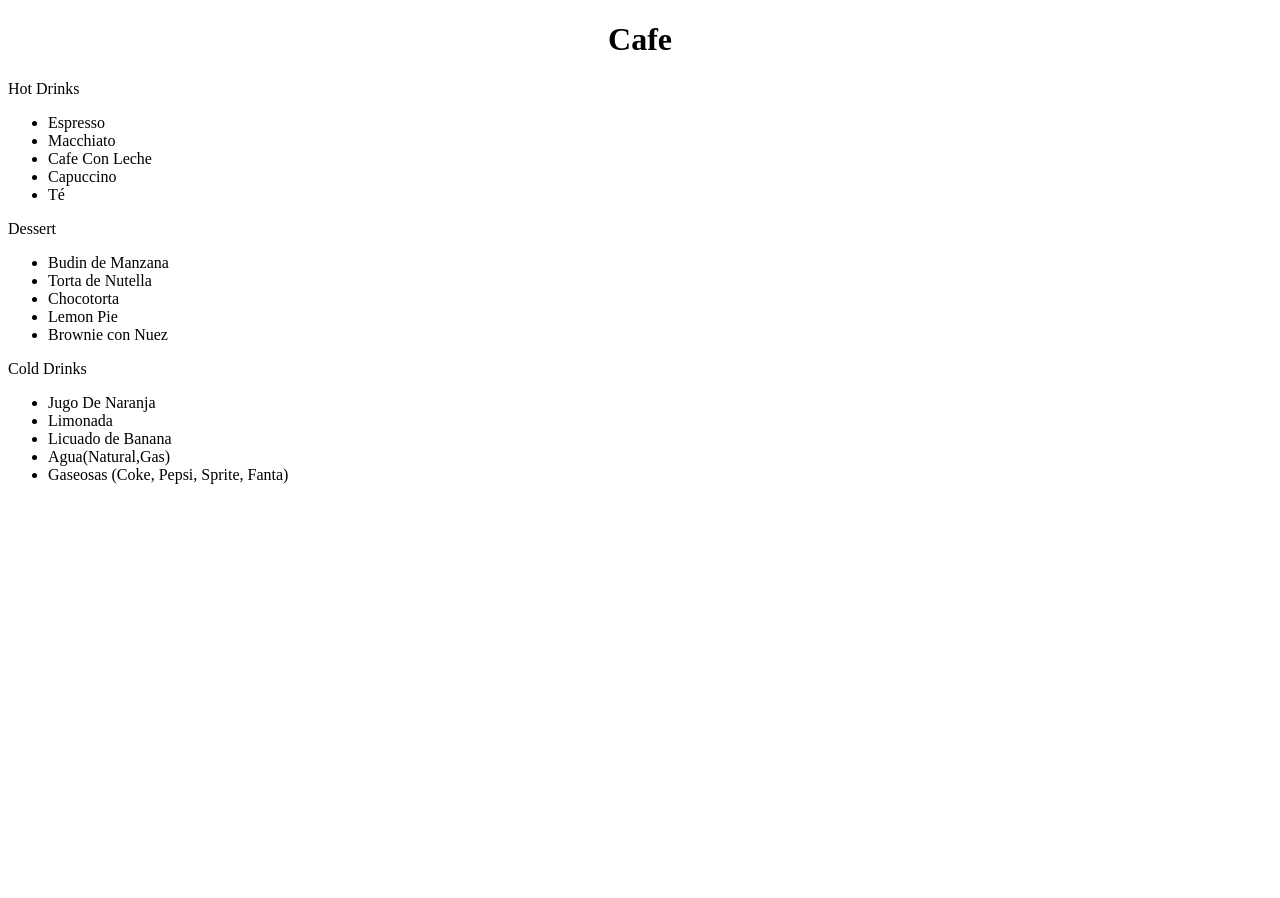
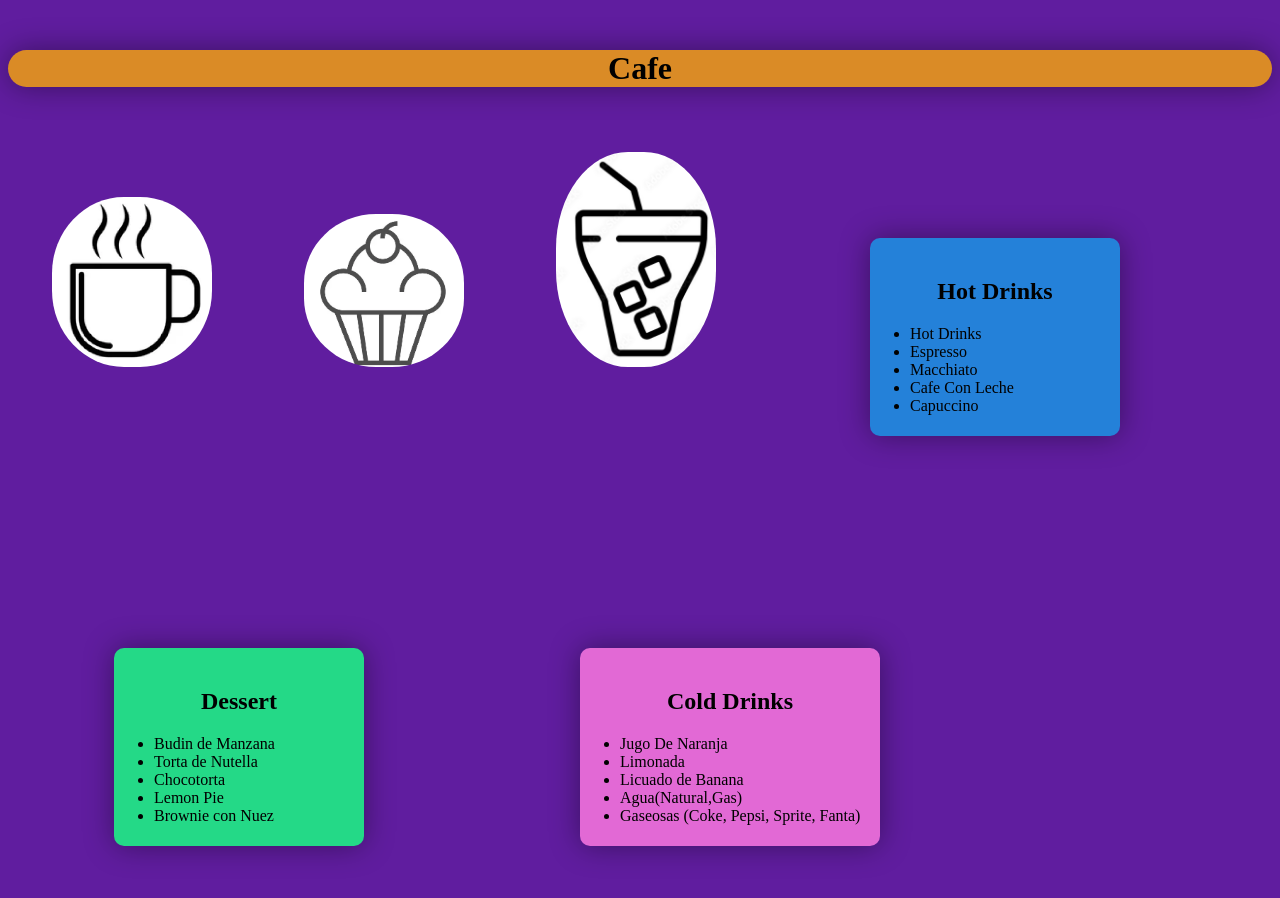
Before and after one commit to enzoreinozo/MYCOFFEE-PROJECT, a plain HTML site: page index.html in a window 1280 px wide. Before the commit the page ends 800 px from the top, so only its background shows below. Drawn offline with Linux system fonts and the light colour scheme.

Commit message:
folder removed

```diff
--- a/main-project/cafe-project/index.html
+++ b/index.html
@@ -7,21 +7,22 @@
     <title>Cafe</title>
 </head>
 <body>
-    <div>
-        <h1>Cafe</h1>
-    </div>
-    <div>
-        <label for="Hot Drinks">Hot Drinks</label>
+    <h1 class="card-title">Cafe</h1>
+    <img class="card-img" src="/img/coffee.png" alt="coffee">
+    <img class="card-img" src="/img/dessert.png" alt="dessert">
+    <img class="card-img" src="/img/soda.png" alt="soda">
+    <div class="card">
+        <h2 id="hot">Hot Drinks</h2>
         <ul>
+            <li>Hot Drinks</li>
             <li>Espresso</li>
             <li>Macchiato</li>
             <li>Cafe Con Leche</li>
             <li>Capuccino</li>
-            <li>Té</li>
         </ul>
     </div>
-    <div>
-        <label for="Dessert">Dessert</label>
+    <div class="card second-card">
+        <h2 id="dessert">Dessert</h2>
         <ul>
             <li>Budin de Manzana</li>
             <li>Torta de Nutella</li>
@@ -30,8 +31,8 @@
             <li>Brownie con Nuez</li>
         </ul>
     </div>
-    <div>
-        <label for="Cold Drinks">Cold Drinks</label>
+    <div class="card third-card">
+        <h2 id="cold">Cold Drinks</h2>
         <ul>
             <li>Jugo De Naranja</li>
             <li>Limonada</li>
--- a/main-project/cafe-project/styles.css
+++ /dev/null
@@ -1,18 +0,0 @@
-h1{
-    text-align: center;
-}
-
-
-
-.izquierda{
-    text-align: left;
-}
-
-.centro{
-    text-align: center;
-}
-
-.inline-block{
-    text-align: right;
-    grid-auto-rows: auto;
-}
--- /dev/null
+++ b/styles.css
@@ -0,0 +1,50 @@
+body{
+    background-color: #601D9F;
+}
+
+.card-img{
+    width: 160px;
+    border-radius: 45%;
+    display: inline-block;
+    margin: 44px;
+}
+
+.card-title{
+    margin-top: 50px ;
+    text-align: center;
+    background-color: #DA8B26;
+    border-radius: 100px;
+    box-shadow: 0px 0px 30px #0006;
+}
+
+.card{
+    background-color: #2481D9;
+    width: 250px;
+    border-radius: 10px;
+    padding-bottom: 5px;
+    box-shadow: 0px 0px 30px #0006;
+    display: inline-block;
+    margin: 106px;
+
+}
+
+.second-card{
+    background-color: #24D987;
+    width: 250px;
+    border-radius: 10px;
+    padding-bottom: 5px;
+    box-shadow: 0px 0px 30px #0006;
+}
+
+.third-card{
+    background-color: #E269D5;
+    width: 300px;
+    border-radius: 10px;
+    padding-bottom: 5px;
+    box-shadow: 0px 0px 30px #0006;
+}
+
+#hot, #dessert, #cold{
+    text-align: center;
+    padding-top: 20px;
+}
```
Also changed, not shown: img/coffee.png (added), img/dessert.png (added), img/soda.png (added), 1 other file.
